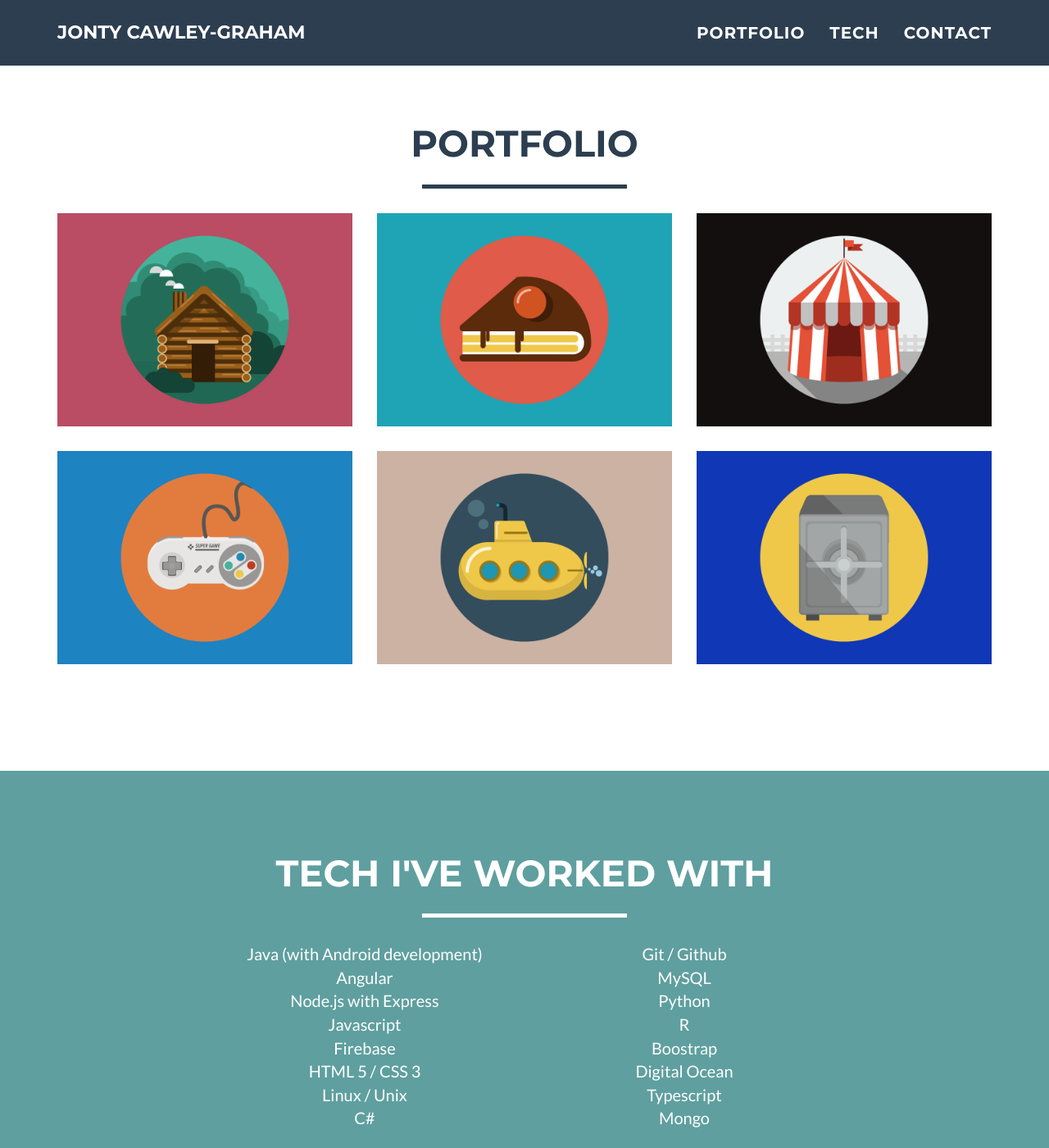
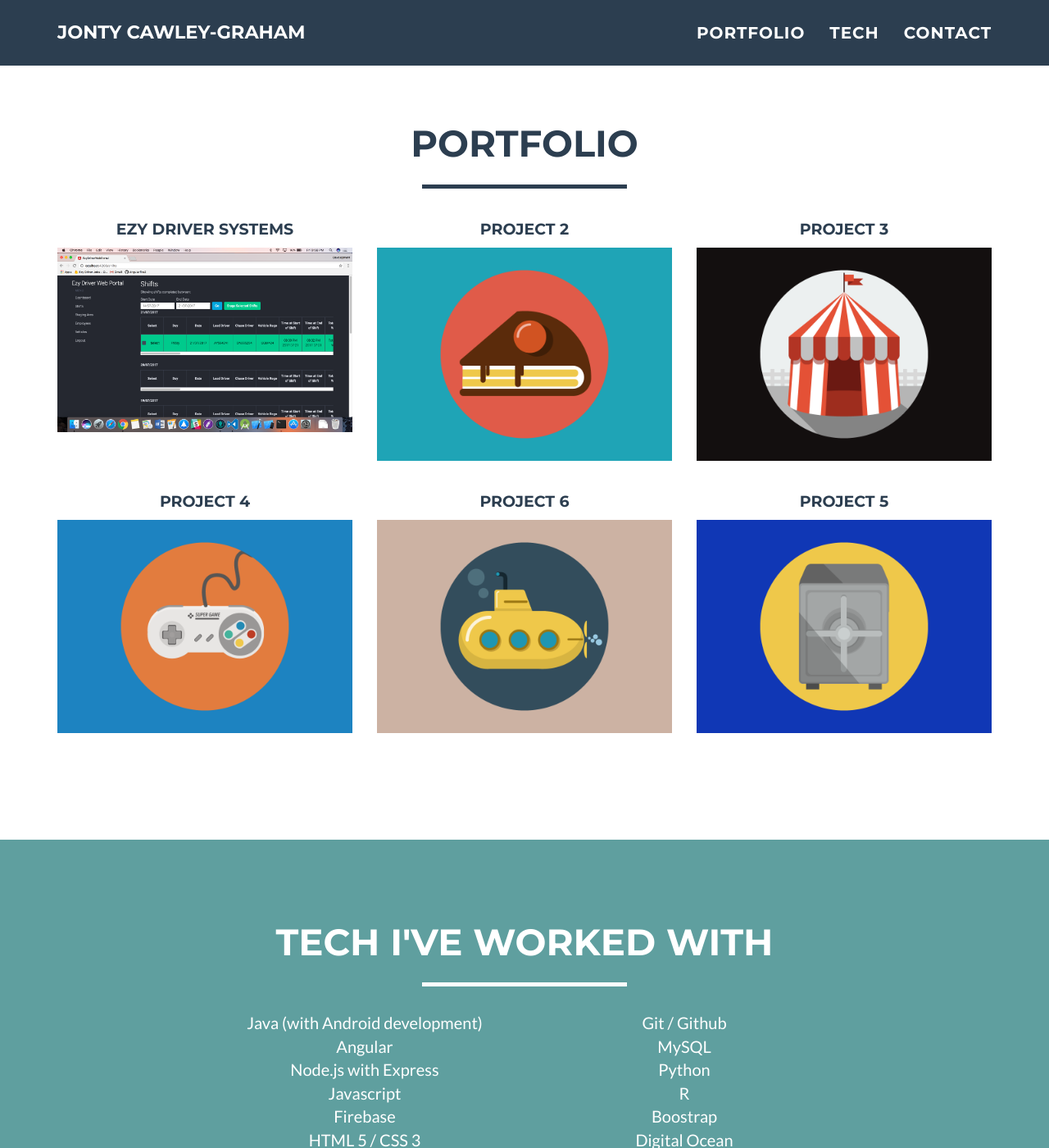
Before and after one commit to jontycg/jontycg, a Jekyll site: the page built from index.html, in a window 1280 px wide and 1400 px high, scrolled down 725 px. Shown: the whole window at 82% size. Built offline with Jekyll 4.4.1, drawn with Linux system fonts in a browser that asks for light colours.

Commit message:
Added a write up for Ezy Driver Systems

```diff
--- a/_includes/css/main.css
+++ b/_includes/css/main.css
@@ -460,3 +460,9 @@ footer .footer-below {
     transform: translateZ(0);
     -webkit-transform: translateZ(0);
 }
+.post-description {
+    text-align: left;
+}
+.center-text {
+    text-align: center;
+}
--- a/_includes/modals.html
+++ b/_includes/modals.html
@@ -15,18 +15,20 @@
                             <h2>{{ post.title }}</h2>
                             <hr class="star-primary">
                             <img src="img/portfolio/{{ post.img }}" class="img-responsive img-centered" alt="{{ post.alt }}">
+                            <div class = "post-description">
                             <p>{{ post.description }}</p>
+                            </div>
                             <ul class="list-inline item-details">
                                 <li>Client:
-                                    <strong><a href="http://startbootstrap.com">{{ post.client }}</a>
+                                    <strong>{{ post.client }}
                                     </strong>
                                 </li>
                                 <li>Date:
-                                    <strong><a href="http://startbootstrap.com">{{ post.project-date }}</a>
+                                    <strong>{{ post.project-date }}
                                     </strong>
                                 </li>
                                 <li>Service:
-                                    <strong><a href="http://startbootstrap.com">{{ post.category }}</a>
+                                    <strong>{{ post.category }}
                                     </strong>
                                 </li>
                             </ul>
--- a/_includes/portfolio_grid.html
+++ b/_includes/portfolio_grid.html
@@ -11,6 +11,7 @@
             <div class="row">
                 {% for post in site.posts %}
                     <div class="col-sm-4 portfolio-item">
+                        <div class = "center-text"><h4>{{post.title}}</h4></div>
                         <a href="#portfolioModal-{{ post.modal-id }}" class="portfolio-link" data-toggle="modal">
                             <div class="caption">
                                 <div class="caption-content">
```
Also changed, not shown: _posts/2014-07-18-project-1.markdown (deleted, +0 -12 lines), _posts/2017-07-21-ezy-driver-systems.markdown (added, +12 -0 lines), img/portfolio/ED_Web_Portal.png (added).
